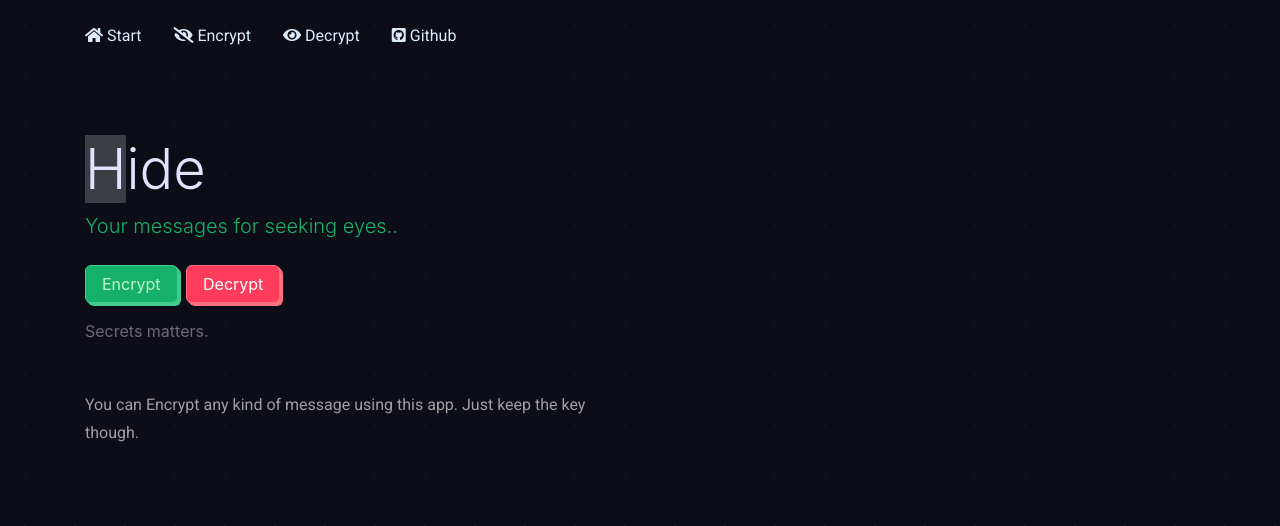
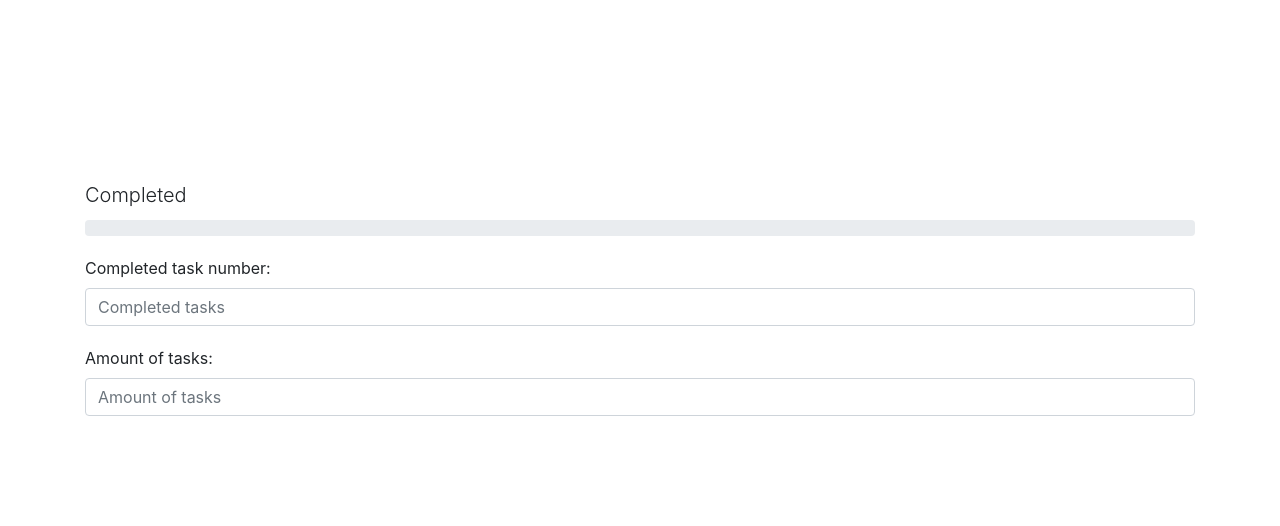
Before and after one commit to berkgaffaroglu/cryptTextWebsitev2, a Flask app: page / in a window 1280 px wide. Shown: the top 526 px of the page. Run offline with Flask 2, Linux system fonts and the light colour scheme; some libraries are stand-ins or nearby versions; some web fonts are replaced.

Commit message:
Update index.html

```diff
--- a/templates/index.html
+++ b/templates/index.html
@@ -1,30 +1,51 @@
-{% extends "layout.html" %}
-{% block content %}
-<div class="jumbotron bg-transparent mb-0 radius-0">
-  <div class="container">
-      <div class="row">
-        <div class="col-xl-6">
-          <h1 class="display-2"><span class="vim-caret">H</span>ide</h1>
-          <div class="lead mb-3 text-mono text-success">Your messages for seeking eyes..</div>
-          <div class="text-mono">
-            <a href={{ url_for('encrypt') }}
-               title="Encrypt"
-               class="btn btn-success btn-shadow px-3 my-2 ml-0 text-left">
-               Encrypt
-            </a>
-            <a href={{ url_for('encrypt') }} class="btn btn-danger btn-shadow px-3 my-2 ml-0 ml-sm-1 text-left">
-               Decrypt
-            </a>
-          </div>
+<!doctype html>
+<html lang="en">
+  <head>
+    <!-- Required meta tags -->
+    <meta charset="utf-8">
+    <meta name="viewport" content="width=device-width, initial-scale=1, shrink-to-fit=no">
 
-          <div class="text-darkgrey text-mono my-2">Secrets matters.</div>
+    <!-- Bootstrap CSS -->
+	<script src="app.js"></script>
+    <link rel="stylesheet" href="https://stackpath.bootstrapcdn.com/bootstrap/4.4.1/css/bootstrap.min.css" integrity="sha384-Vkoo8x4CGsO3+Hhxv8T/Q5PaXtkKtu6ug5TOeNV6gBiFeWPGFN9MuhOf23Q9Ifjh" crossorigin="anonymous">
 
-          <p class="mt-5 text-grey text-spacey">
-          You can Encrypt any kind of message using this app. Just keep the key though.
-          </p>
-        </div>
-      </div>
+    <title>Progress visualization</title>
+  </head>
+  <body>
+
+
+	<div class="container">
+<form>
+   <div style="margin-bottom:10px;" class="lead">Completed</div>
+   <div style="margin-bottom:20px;" class="progress">
+
+  <div class="progress-bar bg-success" role="progressbar" id="completedprogress" style="width: 0%;" aria-valuenow="25" aria-valuemin="0" aria-valuemax="100"></div>
+</div>
+  <div class="form-group">
+    <label for="formGroupExampleInput">Completed task number:</label>
+    <input style="margin-bottom:20px;"type="text" onchange="changeWidth()" class="form-control float-left" id="completedtasks" placeholder="Completed tasks">
   </div>
+  <div class="form-group">
+    <label for="formGroupExampleInput2">Amount of tasks:</label>
+    <input type="text" class="form-control" onchange="changeWidth()" id="amountoftasks" placeholder="Amount of tasks">
+  </div>
+</form>
+
+
 </div>
 
-{% endblock content %}
+
+    <!-- Optional JavaScript -->
+    <!-- jQuery first, then Popper.js, then Bootstrap JS -->
+    <script src="https://code.jquery.com/jquery-3.4.1.slim.min.js" integrity="sha384-J6qa4849blE2+poT4WnyKhv5vZF5SrPo0iEjwBvKU7imGFAV0wwj1yYfoRSJoZ+n" crossorigin="anonymous"></script>
+    <script src="https://cdn.jsdelivr.net/npm/popper.js@1.16.0/dist/umd/popper.min.js" integrity="sha384-Q6E9RHvbIyZFJoft+2mJbHaEWldlvI9IOYy5n3zV9zzTtmI3UksdQRVvoxMfooAo" crossorigin="anonymous"></script>
+    <script src="https://stackpath.bootstrapcdn.com/bootstrap/4.4.1/js/bootstrap.min.js" integrity="sha384-wfSDF2E50Y2D1uUdj0O3uMBJnjuUD4Ih7YwaYd1iqfktj0Uod8GCExl3Og8ifwB6" crossorigin="anonymous"></script>
+  </body>
+  <style>
+
+
+  body {
+  margin-top:180px;
+  }
+  </style>
+</html>
```
